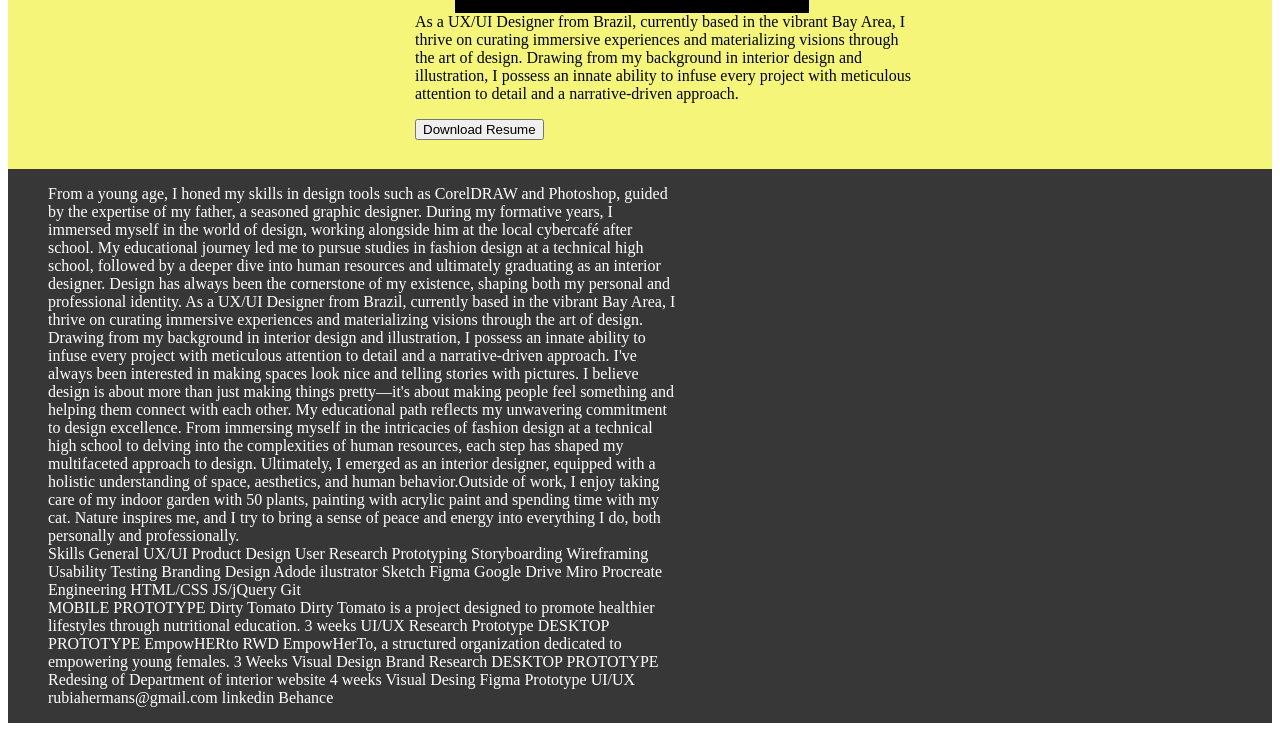
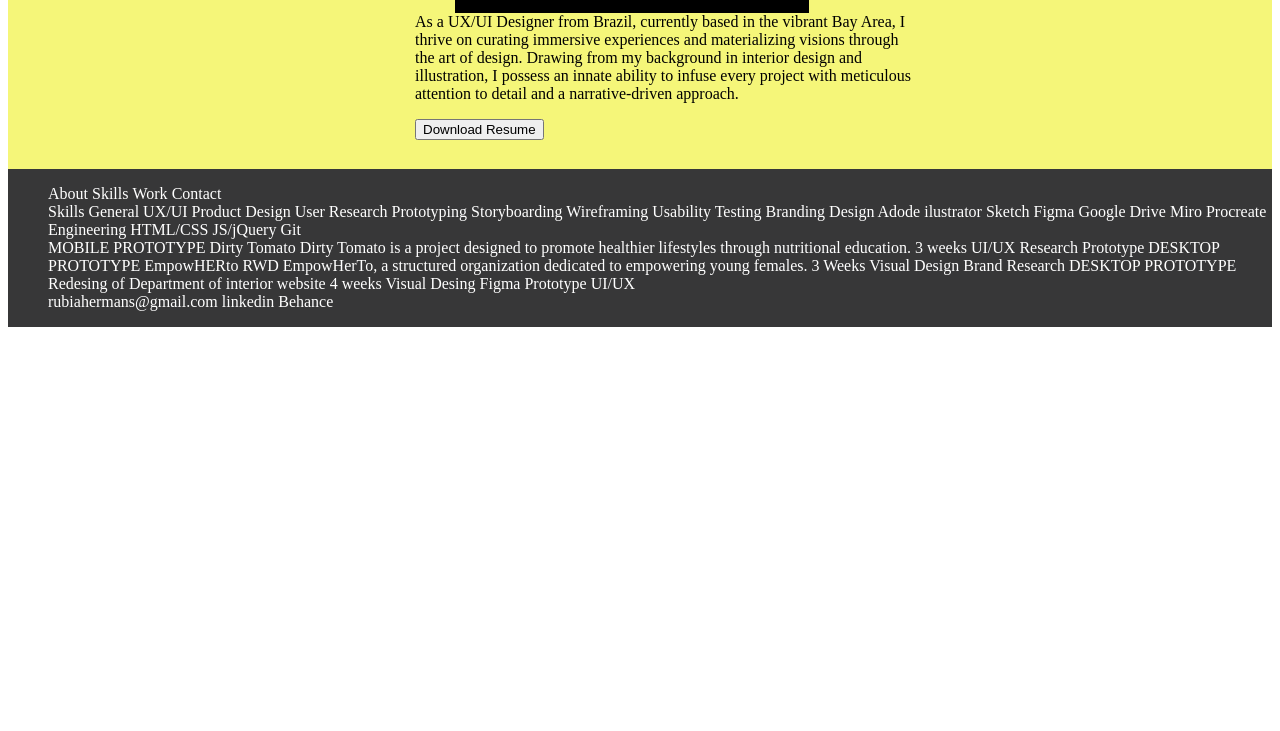
Before and after one commit to RubiaHermans/UX_UI_HW_17, a plain HTML site: page index.html in a window 1280 px wide. Shown: the part 703-1434 px from the top of the page. After the commit the page ends 1038 px from the top, so only its background shows below. Drawn offline with Linux system fonts and the light colour scheme.

Commit message:
footer changed

```diff
--- a/CSS/style.css
+++ b/CSS/style.css
@@ -18,7 +18,7 @@ nav {
 }
 
 ul {
-    width: 50%;
+   /* width: 50%;*/
     margin-left: auto;
 }
 
--- a/index.html
+++ b/index.html
@@ -30,16 +30,12 @@
 
  <footer>
     <ul>
-        <div class="aboutmediv">
-        <li class="inline-block">From a young age, I honed my skills in design tools such as CorelDRAW and Photoshop, guided by the expertise of my father, a seasoned graphic designer. During my formative years, I immersed myself in the world of design, working alongside him at the local cybercafé after school. My educational journey led me to pursue studies in fashion design at a technical high school, followed by a deeper dive into human resources and ultimately graduating as an interior designer. Design has always been the cornerstone of my existence, shaping both my personal and professional identity.
 
-As a UX/UI Designer from Brazil, currently based in the vibrant Bay Area, I thrive on curating immersive experiences and materializing visions through the art of design. Drawing from my background in interior design and illustration, I possess an innate ability to infuse every project with meticulous attention to detail and a narrative-driven approach.
+        <li class="inline-block">About</li>
+        <li class="inline-block">Skills</li>
+        <li class="inline-block">Work</li>
+        <li class="inline-block">Contact</li>
 
-I've always been interested in making spaces look nice and telling stories with pictures. I believe design is about more than just making things pretty—it's about making people feel something and helping them connect with each other.
-
-My educational path reflects my unwavering commitment to design excellence. From immersing myself in the intricacies of fashion design at a technical high school to delving into the complexities of human resources, each step has shaped my multifaceted approach to design. Ultimately, I emerged as an interior designer, equipped with a holistic understanding of space, aesthetics, and human behavior.Outside of work, I enjoy taking care of my indoor garden with 50 plants, painting with acrylic paint and spending time with my cat. Nature inspires me, and I try to bring a sense of peace and energy into everything I do, both personally and professionally.
-</li>
-        </div>
         <li class="inline-block">Skills
             General
 
```
